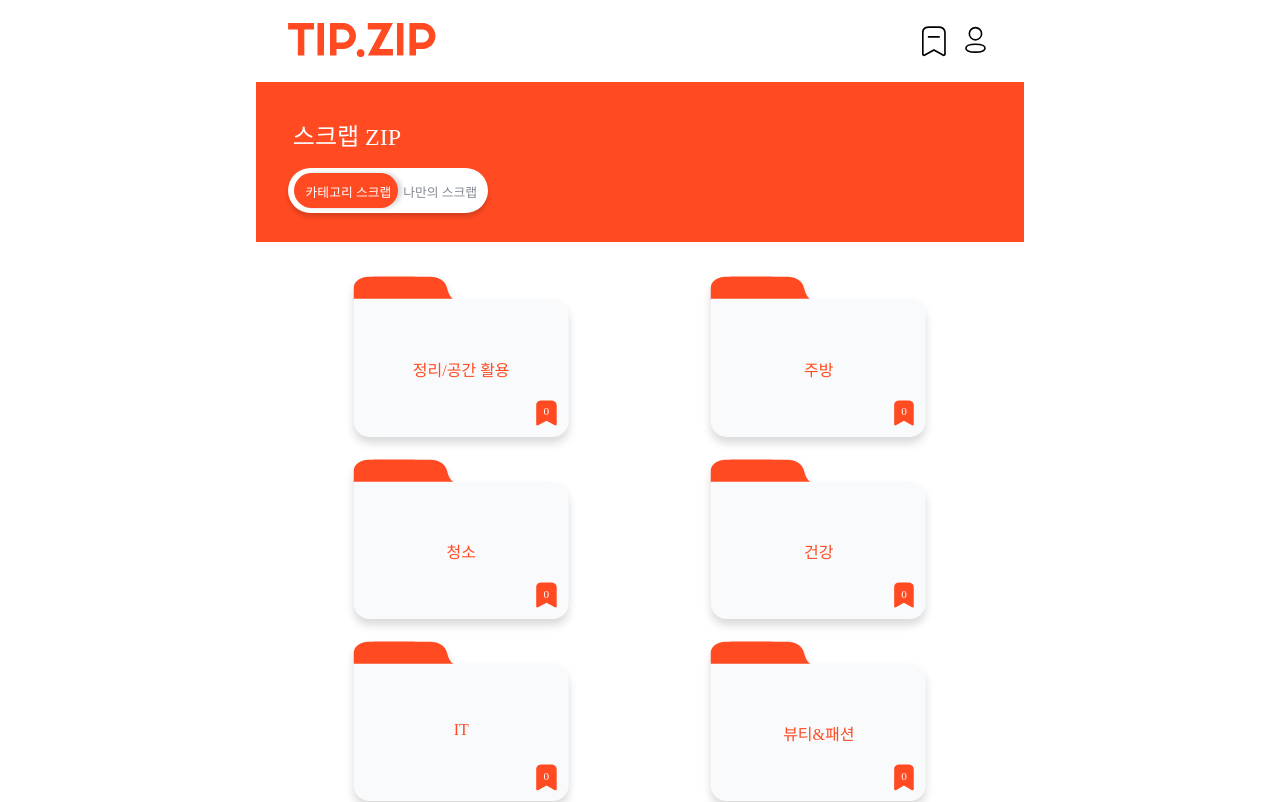
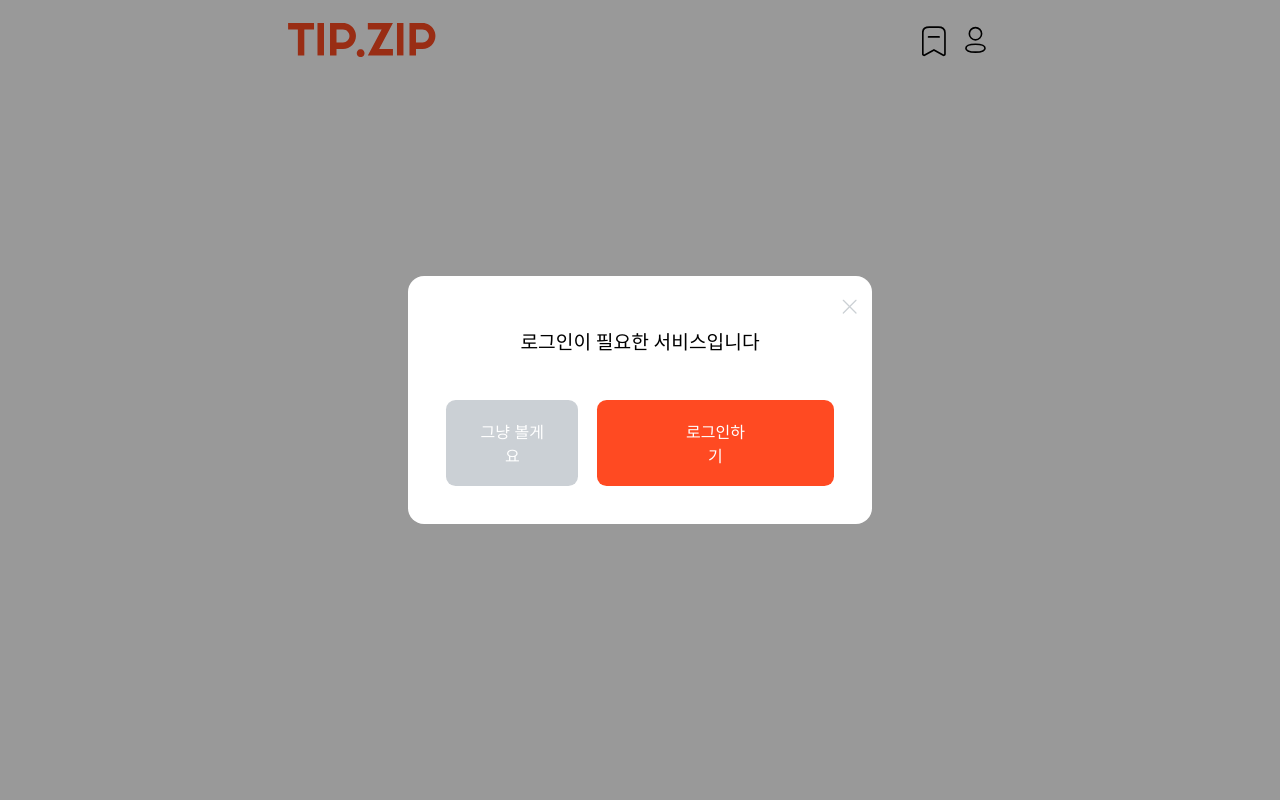
Before and after one commit to TIP-ZIP/TIPZIP_FE, a React (Vite) app: page /scrap in a window 1280 px wide. Shown: the top 802 px of the page. Built offline with nearby package versions, Linux system fonts and the light colour scheme; no server answers; a web font is replaced by a local one.

Commit message:
fix(Scrap): useAuth, Scrap 사용자 인증 확인 수정

```diff
--- a/src/hooks/useAuth.ts
+++ b/src/hooks/useAuth.ts
@@ -1,29 +1,32 @@
 import axiosInstance from '@api/axios';
-import { useState, useCallback } from 'react';
+import { useState, useCallback, useEffect } from 'react';
 
 const useAuth = () => {
   const [isAuthenticated, setIsAuthenticated] = useState<boolean>(false);
 
-  const validateToken = (): boolean => {
+  // 토큰 검증 함수
+  const validateToken = useCallback((): boolean => {
     const accessToken = localStorage.getItem('accessToken');
     const isValid = !!accessToken;
     setIsAuthenticated(isValid);
     return isValid;
-  };
+  }, []);
+
+  // 컴포넌트 마운트 시 자동으로 토큰 검증
+  useEffect(() => {
+    console.log('useAuth - 토큰 검증 실행');
+    validateToken();
+  }, [validateToken]);
 
   const logout = useCallback(async (): Promise<void> => {
     try {
-      // DB 내 Refresh Token 삭제
       const response = await axiosInstance.post('/auth/logout');
 
       if (response.status === 200) {
         console.log('Refresh Token removed: ', response);
       }
 
-      // 로컬 스토리지 내 모든 데이터 삭제
       localStorage.clear();
-
-      // isAuthenticated 로그인 관리 State 업데이트
       setIsAuthenticated(false);
     } catch (error) {
       console.error('Logout failed: ', error);
--- a/src/pages/scrap/Scrap.tsx
+++ b/src/pages/scrap/Scrap.tsx
@@ -1,6 +1,9 @@
 import React from 'react';
 import * as Styled from './Scrap.Styled';
 import ScrapFolderView from './ScrapFolderView';
+import useAuth from '@hooks/useAuth';
+import LoginModalContainer from '@components/home/LoginModalContainer';
+import { useNavigate } from 'react-router-dom';
 
 interface CategoryScrap {
   name: string;
@@ -37,6 +40,25 @@ const personalDummyData = [
 const Scrap: React.FC = () => {
   const [activeTab, setActiveTab] = React.useState<'category' | 'personal'>('category');
   const [categories, setCategories] = React.useState<CategoryScrap[]>(categoryData);
+  const [showLoginModal, setShowLoginModal] = React.useState(false);
+  const navigate = useNavigate();
+  const { isAuthenticated } = useAuth();
+
+  if (!isAuthenticated) {
+    return (
+      <LoginModalContainer
+        showModal={true}
+        handleClose={() => {
+          console.log('Scrap 페이지 - 모달 닫기');
+          navigate(-1);
+        }}
+        handleLogin={() => {
+          console.log('Scrap 페이지 - 로그인 페이지로 이동');
+          navigate('/login');
+        }}
+      />
+    );
+  }
 
   return (
     <Styled.Container>
```
